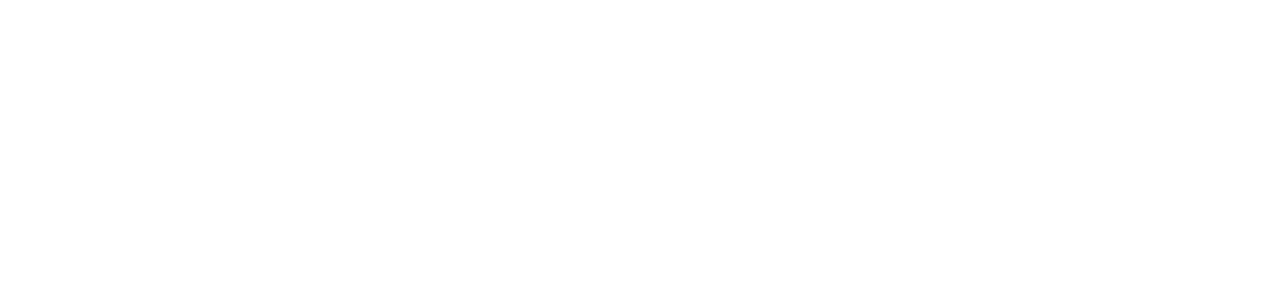
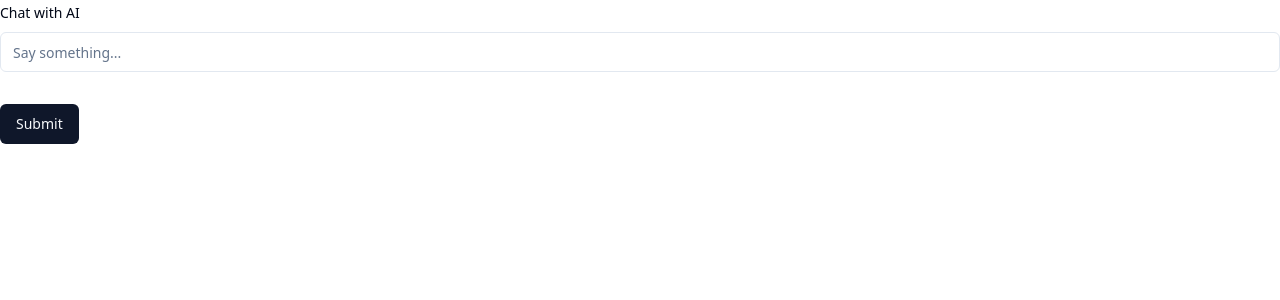
Before and after one commit to vr1eva/aiamano, a Next.js app: page / in a window 1280 px wide. Shown: the top 300 px of the page. Built offline with nearby package versions, Linux system fonts and the light colour scheme.

Commit message:
chore: add form components

```diff
--- a/src/app/page.tsx
+++ b/src/app/page.tsx
@@ -1,9 +1,11 @@
 import { UserButton } from "@clerk/nextjs";
+import {Chat} from "@/components/chat"
 
 export default function Home() {
   return (
     <div className="h-screen">
       <UserButton afterSignOutUrl="/"/>
+      <Chat/>
     </div>
   )
 }
--- /dev/null
+++ b/src/components/chat.tsx
@@ -0,0 +1,55 @@
+"use client"
+
+import { zodResolver } from "@hookform/resolvers/zod"
+import { useForm } from "react-hook-form"
+import * as z from "zod"
+import { Button } from "@/components/ui/button"
+import {
+  Form,
+  FormControl,
+  FormField,
+  FormItem,
+  FormLabel,
+  FormMessage,
+} from "@/components/ui/form"
+import { Input } from "@/components/ui/input"
+
+const formSchema = z.object({
+  prompt: z.string().min(2, {
+    message: "Prompt must be at least 2 characters.",
+  }),
+})
+
+export function Chat() {
+    const form = useForm<z.infer<typeof formSchema>>({
+        resolver: zodResolver(formSchema),
+        defaultValues: {
+          prompt: "",
+        },
+      })
+
+      function onSubmit(values: z.infer<typeof formSchema>) {
+        console.log(values)
+      }
+
+  return (
+    <Form {...form}>
+      <form onSubmit={form.handleSubmit(onSubmit)} className="space-y-8">
+        <FormField
+          control={form.control}
+          name="prompt"
+          render={({ field }) => (
+            <FormItem>
+              <FormLabel>Chat with AI</FormLabel>
+              <FormControl>
+                <Input placeholder="Say something..." {...field} />
+              </FormControl>
+              <FormMessage />
+            </FormItem>
+          )}
+        />
+        <Button type="submit">Submit</Button>
+      </form>
+    </Form>
+  )
+}
--- /dev/null
+++ b/src/components/ui/button.tsx
@@ -0,0 +1,56 @@
+import * as React from "react"
+import { Slot } from "@radix-ui/react-slot"
+import { cva, type VariantProps } from "class-variance-authority"
+
+import { cn } from "@/lib/utils"
+
+const buttonVariants = cva(
+  "inline-flex items-center justify-center whitespace-nowrap rounded-md text-sm font-medium ring-offset-background transition-colors focus-visible:outline-none focus-visible:ring-2 focus-visible:ring-ring focus-visible:ring-offset-2 disabled:pointer-events-none disabled:opacity-50",
+  {
+    variants: {
+      variant: {
+        default: "bg-primary text-primary-foreground hover:bg-primary/90",
+        destructive:
+          "bg-destructive text-destructive-foreground hover:bg-destructive/90",
+        outline:
+          "border border-input bg-background hover:bg-accent hover:text-accent-foreground",
+        secondary:
+          "bg-secondary text-secondary-foreground hover:bg-secondary/80",
+        ghost: "hover:bg-accent hover:text-accent-foreground",
+        link: "text-primary underline-offset-4 hover:underline",
+      },
+      size: {
+        default: "h-10 px-4 py-2",
+        sm: "h-9 rounded-md px-3",
+        lg: "h-11 rounded-md px-8",
+        icon: "h-10 w-10",
+      },
+    },
+    defaultVariants: {
+      variant: "default",
+      size: "default",
+    },
+  }
+)
+
+export interface ButtonProps
+  extends React.ButtonHTMLAttributes<HTMLButtonElement>,
+    VariantProps<typeof buttonVariants> {
+  asChild?: boolean
+}
+
+const Button = React.forwardRef<HTMLButtonElement, ButtonProps>(
+  ({ className, variant, size, asChild = false, ...props }, ref) => {
+    const Comp = asChild ? Slot : "button"
+    return (
+      <Comp
+        className={cn(buttonVariants({ variant, size, className }))}
+        ref={ref}
+        {...props}
+      />
+    )
+  }
+)
+Button.displayName = "Button"
+
+export { Button, buttonVariants }
--- /dev/null
+++ b/src/components/ui/form.tsx
@@ -0,0 +1,176 @@
+import * as React from "react"
+import * as LabelPrimitive from "@radix-ui/react-label"
+import { Slot } from "@radix-ui/react-slot"
+import {
+  Controller,
+  ControllerProps,
+  FieldPath,
+  FieldValues,
+  FormProvider,
+  useFormContext,
+} from "react-hook-form"
+
+import { cn } from "@/lib/utils"
+import { Label } from "@/components/ui/label"
+
+const Form = FormProvider
+
+type FormFieldContextValue<
+  TFieldValues extends FieldValues = FieldValues,
+  TName extends FieldPath<TFieldValues> = FieldPath<TFieldValues>
+> = {
+  name: TName
+}
+
+const FormFieldContext = React.createContext<FormFieldContextValue>(
+  {} as FormFieldContextValue
+)
+
+const FormField = <
+  TFieldValues extends FieldValues = FieldValues,
+  TName extends FieldPath<TFieldValues> = FieldPath<TFieldValues>
+>({
+  ...props
+}: ControllerProps<TFieldValues, TName>) => {
+  return (
+    <FormFieldContext.Provider value={{ name: props.name }}>
+      <Controller {...props} />
+    </FormFieldContext.Provider>
+  )
+}
+
+const useFormField = () => {
+  const fieldContext = React.useContext(FormFieldContext)
+  const itemContext = React.useContext(FormItemContext)
+  const { getFieldState, formState } = useFormContext()
+
+  const fieldState = getFieldState(fieldContext.name, formState)
+
+  if (!fieldContext) {
+    throw new Error("useFormField should be used within <FormField>")
+  }
+
+  const { id } = itemContext
+
+  return {
+    id,
+    name: fieldContext.name,
+    formItemId: `${id}-form-item`,
+    formDescriptionId: `${id}-form-item-description`,
+    formMessageId: `${id}-form-item-message`,
+    ...fieldState,
+  }
+}
+
+type FormItemContextValue = {
+  id: string
+}
+
+const FormItemContext = React.createContext<FormItemContextValue>(
+  {} as FormItemContextValue
+)
+
+const FormItem = React.forwardRef<
+  HTMLDivElement,
+  React.HTMLAttributes<HTMLDivElement>
+>(({ className, ...props }, ref) => {
+  const id = React.useId()
+
+  return (
+    <FormItemContext.Provider value={{ id }}>
+      <div ref={ref} className={cn("space-y-2", className)} {...props} />
+    </FormItemContext.Provider>
+  )
+})
+FormItem.displayName = "FormItem"
+
+const FormLabel = React.forwardRef<
+  React.ElementRef<typeof LabelPrimitive.Root>,
+  React.ComponentPropsWithoutRef<typeof LabelPrimitive.Root>
+>(({ className, ...props }, ref) => {
+  const { error, formItemId } = useFormField()
+
+  return (
+    <Label
+      ref={ref}
+      className={cn(error && "text-destructive", className)}
+      htmlFor={formItemId}
+      {...props}
+    />
+  )
+})
+FormLabel.displayName = "FormLabel"
+
+const FormControl = React.forwardRef<
+  React.ElementRef<typeof Slot>,
+  React.ComponentPropsWithoutRef<typeof Slot>
+>(({ ...props }, ref) => {
+  const { error, formItemId, formDescriptionId, formMessageId } = useFormField()
+
+  return (
+    <Slot
+      ref={ref}
+      id={formItemId}
+      aria-describedby={
+        !error
+          ? `${formDescriptionId}`
+          : `${formDescriptionId} ${formMessageId}`
+      }
+      aria-invalid={!!error}
+      {...props}
+    />
+  )
+})
+FormControl.displayName = "FormControl"
+
+const FormDescription = React.forwardRef<
+  HTMLParagraphElement,
+  React.HTMLAttributes<HTMLParagraphElement>
+>(({ className, ...props }, ref) => {
+  const { formDescriptionId } = useFormField()
+
+  return (
+    <p
+      ref={ref}
+      id={formDescriptionId}
+      className={cn("text-sm text-muted-foreground", className)}
+      {...props}
+    />
+  )
+})
+FormDescription.displayName = "FormDescription"
+
+const FormMessage = React.forwardRef<
+  HTMLParagraphElement,
+  React.HTMLAttributes<HTMLParagraphElement>
+>(({ className, children, ...props }, ref) => {
+  const { error, formMessageId } = useFormField()
+  const body = error ? String(error?.message) : children
+
+  if (!body) {
+    return null
+  }
+
+  return (
+    <p
+      ref={ref}
+      id={formMessageId}
+      className={cn("text-sm font-medium text-destructive", className)}
+      {...props}
+    >
+      {body}
+    </p>
+  )
+})
+FormMessage.displayName = "FormMessage"
+
+export {
+  useFormField,
+  Form,
+  FormItem,
+  FormLabel,
+  FormControl,
+  FormDescription,
+  FormMessage,
+  FormField,
+}
--- /dev/null
+++ b/src/components/ui/input.tsx
@@ -0,0 +1,25 @@
+import * as React from "react"
+
+import { cn } from "@/lib/utils"
+
+export interface InputProps
+  extends React.InputHTMLAttributes<HTMLInputElement> {}
+
+const Input = React.forwardRef<HTMLInputElement, InputProps>(
+  ({ className, type, ...props }, ref) => {
+    return (
+      <input
+        type={type}
+        className={cn(
+          "flex h-10 w-full rounded-md border border-input bg-background px-3 py-2 text-sm ring-offset-background file:border-0 file:bg-transparent file:text-sm file:font-medium placeholder:text-muted-foreground focus-visible:outline-none focus-visible:ring-2 focus-visible:ring-ring focus-visible:ring-offset-2 disabled:cursor-not-allowed disabled:opacity-50",
+          className
+        )}
+        ref={ref}
+        {...props}
+      />
+    )
+  }
+)
+Input.displayName = "Input"
+
+export { Input }
--- /dev/null
+++ b/src/components/ui/label.tsx
@@ -0,0 +1,26 @@
+"use client"
+
+import * as React from "react"
+import * as LabelPrimitive from "@radix-ui/react-label"
+import { cva, type VariantProps } from "class-variance-authority"
+
+import { cn } from "@/lib/utils"
+
+const labelVariants = cva(
+  "text-sm font-medium leading-none peer-disabled:cursor-not-allowed peer-disabled:opacity-70"
+)
+
+const Label = React.forwardRef<
+  React.ElementRef<typeof LabelPrimitive.Root>,
+  React.ComponentPropsWithoutRef<typeof LabelPrimitive.Root> &
+    VariantProps<typeof labelVariants>
+>(({ className, ...props }, ref) => (
+  <LabelPrimitive.Root
+    ref={ref}
+    className={cn(labelVariants(), className)}
+    {...props}
+  />
+))
+Label.displayName = LabelPrimitive.Root.displayName
+
+export { Label }
```
Also changed, not shown: package.json (+6 -1 lines), 1 other file (tests, documents, lock files or other folders).
